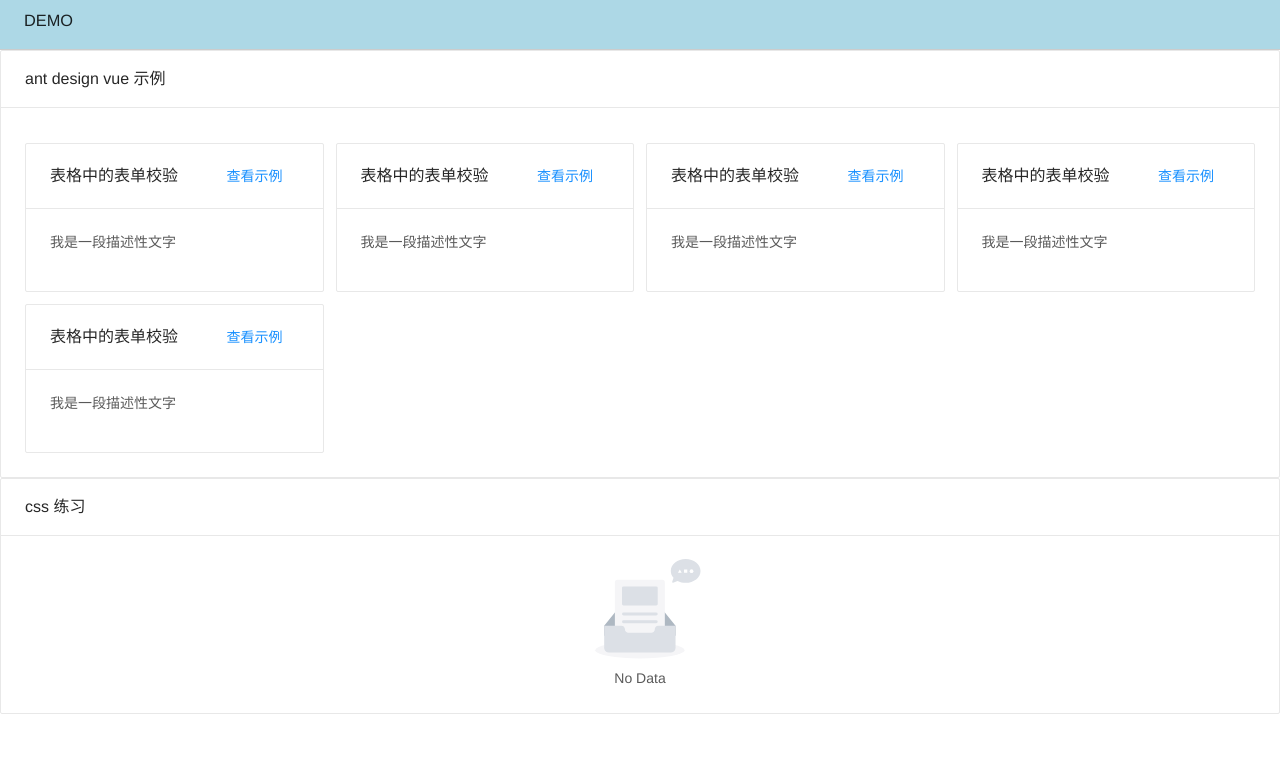
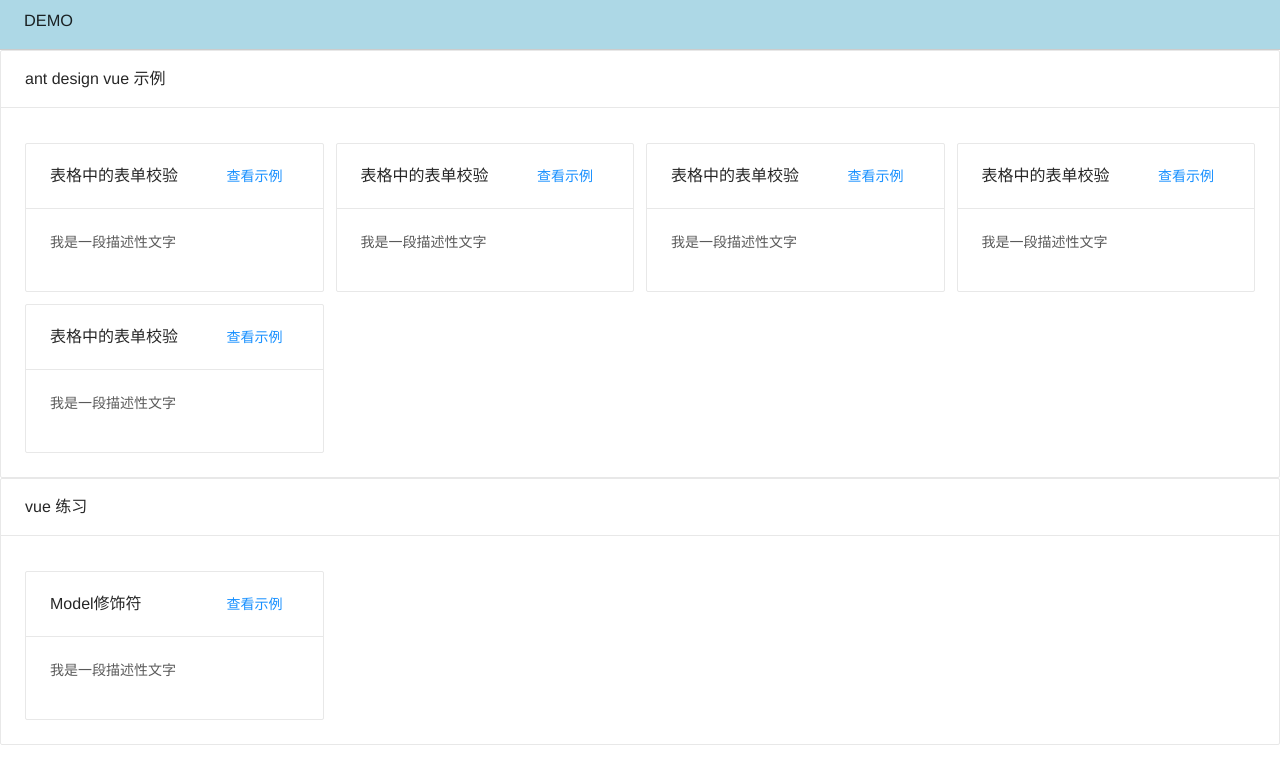
Before and after one commit to WhenhowXu/courses, a Vue app: page /demo-list in a window 1280 px wide. Shown: the top 784 px of the page. Built offline with nearby package versions, Linux system fonts and the light colour scheme.

Commit message:
feat: Vue v-model修饰符

```diff
--- a/src/views/demoDetailPage/index.vue
+++ b/src/views/demoDetailPage/index.vue
@@ -7,10 +7,12 @@
 </template>
 <script>
 import AntdFormInTable from "./antd/FormInTable.vue";
+import VueModelModifier from "./vue/ModelModifier.vue";
 export default {
   name: "DemoDetailPage",
   components: {
     AntdFormInTable,
+    VueModelModifier,
   },
   methods: {
     handleBack() {
--- /dev/null
+++ b/src/views/demoDetailPage/vue/ModelModifier.vue
@@ -0,0 +1,43 @@
+<template>
+  <div>
+    <h3>.trim</h3>
+    <div>
+      <p>输入完成后会被去掉首尾空格</p>
+      <input v-model.trim="value1" />
+      <a-input v-model.trim="value2" />
+    </div>
+    <h3>.number</h3>
+    <div>
+      <p>满足以数字开头的字符串，在输入完成后会进行格式化成数字</p>
+      <input v-model.number="value3" />
+      值：{{ value3 }} 类型：{{ typeof value3 }}
+      <a-input v-model.number="value4" />
+      值：{{ value4 }} 类型：{{ typeof value4 }}
+    </div>
+    <h3>.lazy</h3>
+    <div>
+      <p>
+        原生的在输入完成后失去焦点或者enter确认后然后同步,antd-design-vue组件无效
+      </p>
+      <input v-model.lazy="value5" />
+      值：{{ value5 }} 类型：{{ typeof value5 }}
+      <a-input v-model.lazy="value6" />
+      值：{{ value6 }} 类型：{{ typeof value6 }}
+    </div>
+  </div>
+</template>
+<script>
+export default {
+  name: "ModelModifier",
+  data() {
+    return {
+      value1: undefined,
+      value2: undefined,
+      value3: undefined,
+      value4: undefined,
+      value5: undefined,
+      value6: undefined,
+    };
+  },
+};
+</script>
--- a/src/views/demoListPage/constants.js
+++ b/src/views/demoListPage/constants.js
@@ -14,7 +14,7 @@ export const DEMOS = [
         describe: "我是一段描述性文字",
         keywords: "",
         path: "",
-        componentName: 'AntdFormInTable'
+        componentName: "AntdFormInTable",
       },
       {
         id: "Ant-Table-2",
@@ -51,12 +51,22 @@ export const DEMOS = [
     ],
   },
   {
-    id: "Css",
+    id: "Vue",
     classify: "Ant_Design_Vue",
-    title: "css 练习",
+    title: "vue 练习",
     describe: "",
     keywords: "",
     path: "",
-    children: [],
+    children: [
+      {
+        id: "Vue-Table-1",
+        classify: "",
+        title: "Model修饰符",
+        describe: "我是一段描述性文字",
+        keywords: "",
+        path: "",
+        componentName: "VueModelModifier",
+      },
+    ],
   },
 ];
```
